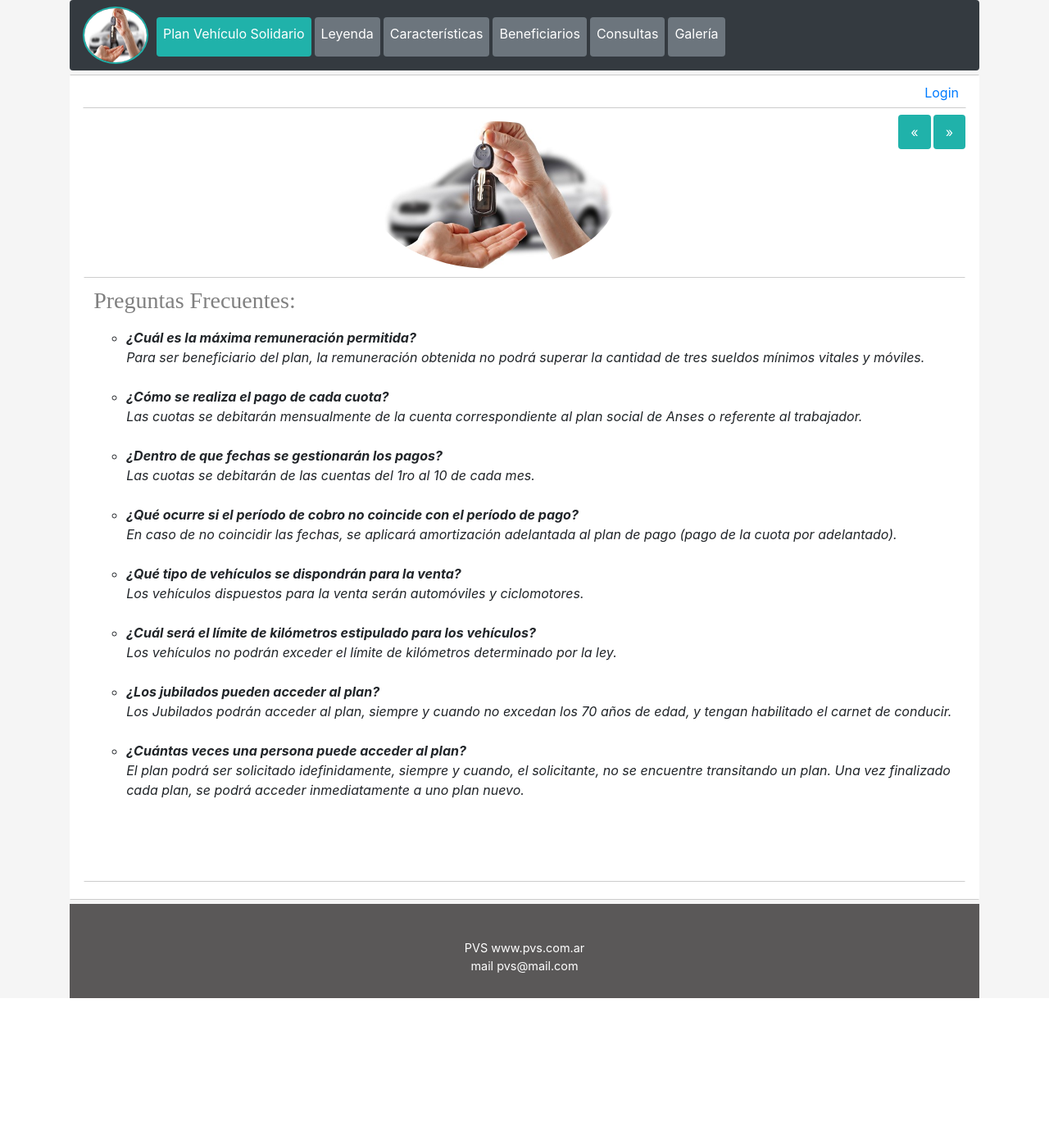
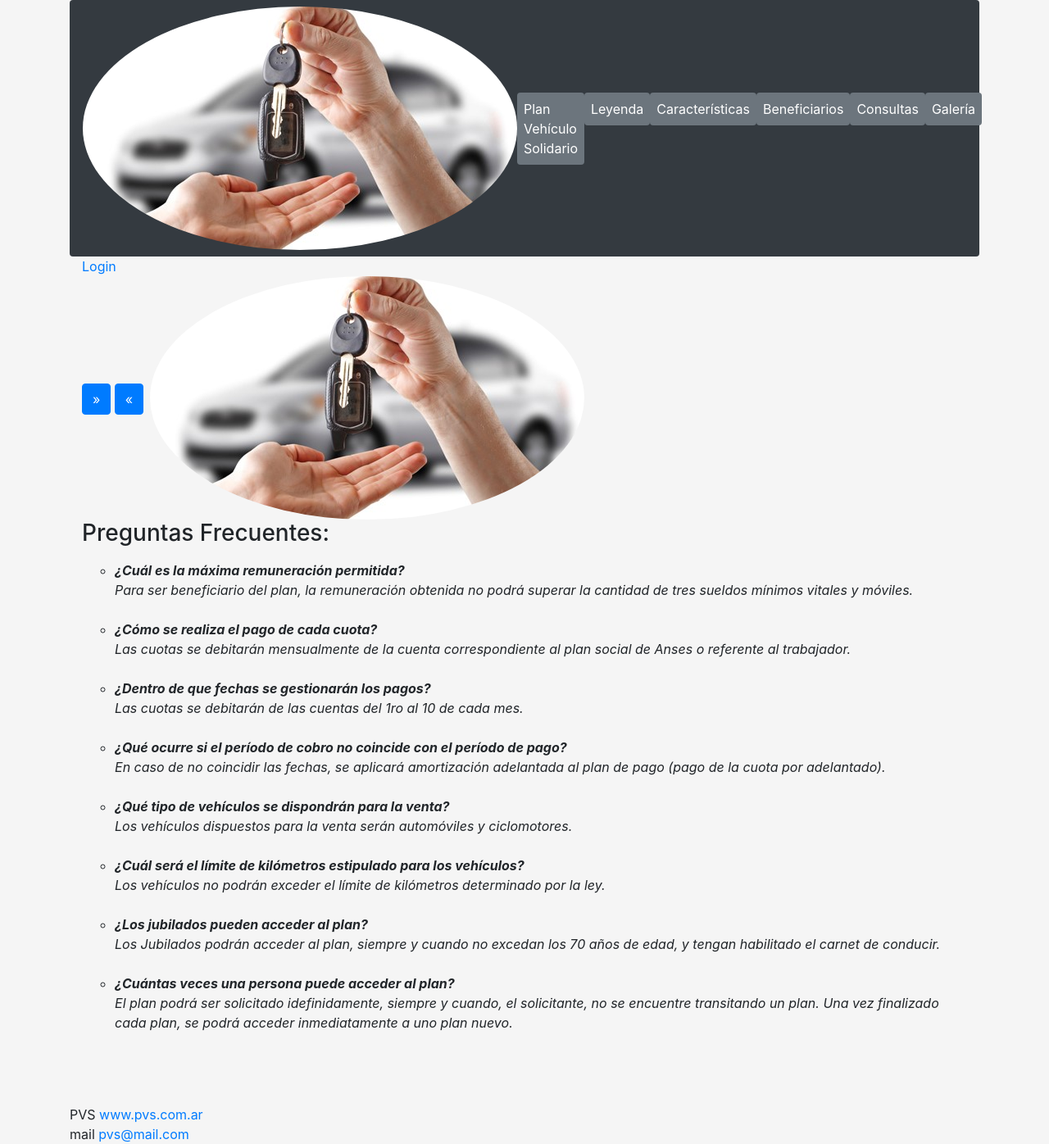
Before and after one commit to SamaBG/PVS, a PHP site: page /consultas.php in a window 1280 px wide. Shown: the whole page at 82% size. Before the commit the page ends 1218 px from the top, so only its background shows below. Run offline with PHP 8.4, Linux system fonts and the light colour scheme.

Commit message:
Update consultas.php

```diff
--- a/consultas.php
+++ b/consultas.php
@@ -11,7 +11,7 @@ include ('pie.php');
   <meta name="viewport" content="width=device-width, initial-scale=1">
   <link rel="shortcut icon" href="img/log_barra.jpg" type="image/x-icon"/>
   <link rel="stylesheet" href="https://maxcdn.bootstrapcdn.com/bootstrap/4.5.2/css/bootstrap.min.css">
-  <link href="css/estil.css" rel="stylesheet">
+  <link href="css/estils.css" rel="stylesheet">
 
   <script src="https://ajax.googleapis.com/ajax/libs/jquery/3.5.1/jquery.min.js"></script>
   <script src="https://cdnjs.cloudflare.com/ajax/libs/popper.js/1.16.0/umd/popper.min.js"></script>
@@ -27,10 +27,10 @@ include ('pie.php');
 
     <div class="container" id="contenedor">
           <?php echo crear_barra(); ?>
-            <div id="divisor2">
+            <div id="divisor2" id="responsive">
                 <a   id="boton_volver" style="margin-top: 2px" title="Siguiente" href="galeria.php" class="btn btn-primary rounded">&raquo</a>
                 <a  id="boton_volver" style="margin-right: 3px; margin-top: 2px" title="Anterior" href="beneficiarios.php" class="btn btn-primary rounded">&laquo</a>
-                <img src="img/logo.jpg" class="rounded-circle"/>
+                <img src="img/logo.jpg" class="rounded-circle img-fluid" id="imgfondo"/>
                 <div class="sub_divisor" >
 			<h3> Preguntas Frecuentes:</h3>
 			<p>
```
